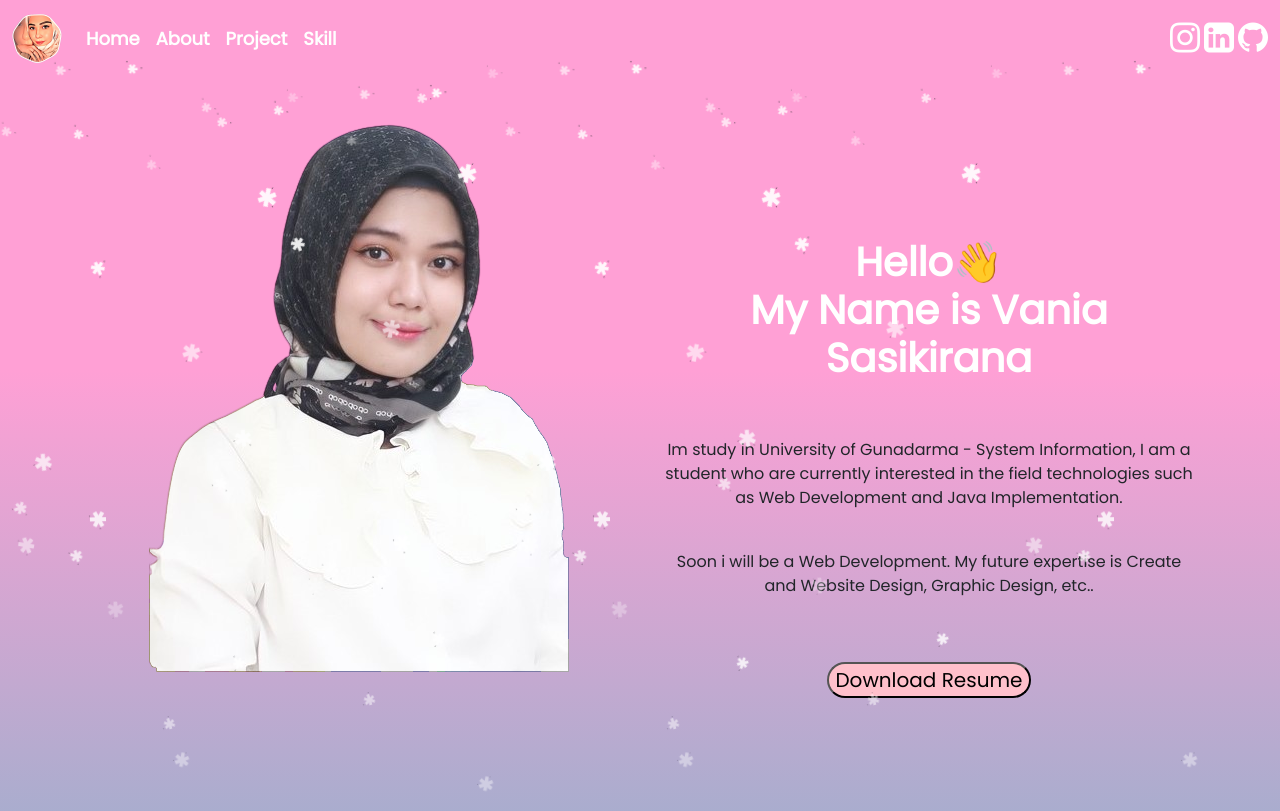
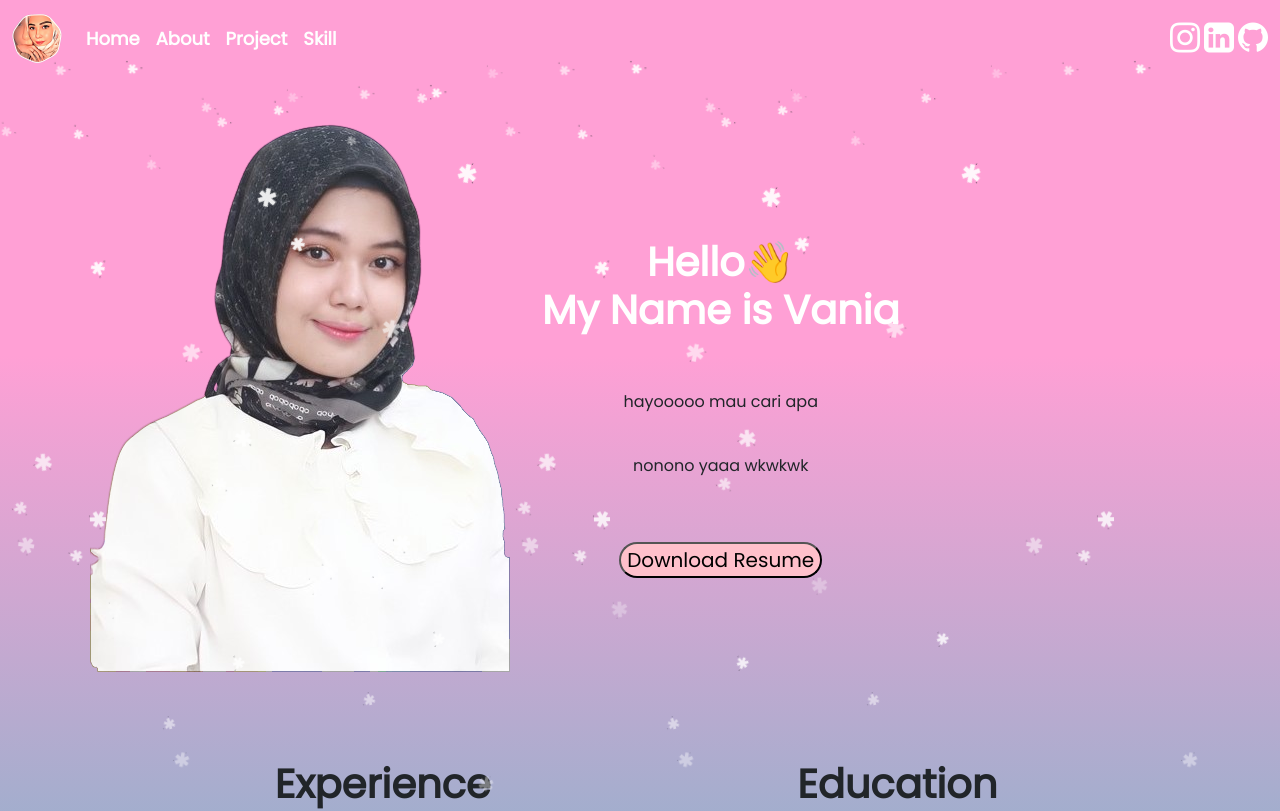
Before and after one commit to vaniaskirana/TPA-4, a React (Vite) app: page /about in a window 1280 px wide. Shown: the top 811 px of the page. Built offline with nearby package versions, Linux system fonts and the light colour scheme.

Commit message:
Update Biodata.jsx
hapus pdf dan const biodata

```diff
--- a/src/components/AboutMe/Biodata.jsx
+++ b/src/components/AboutMe/Biodata.jsx
@@ -9,13 +9,13 @@ const Biodata = ({fullname, imgPas, desme1, desme2}) => {
                 <div className="col m-2 text-center pasme"><img src={imgPas}/></div>
                     <div className="col mt-5 text-center intro">
                         <br></br>
-                        <h1 style={{color: "white", fontWeight:600}}>Hello👋 <br></br>My Name is {fullname}</h1><br></br><br></br>
-                            <p>{desme1}</p>
+                        <h1 style={{color: "white", fontWeight:600}}>Hello👋 <br></br>My Name is Vania</h1><br></br><br></br>
+                            <p>hayooooo mau cari apa</p>
                             <br></br>
-                            <p>{desme2}</p>
+                            <p>nonono yaaa wkwkwk</p>
                             <br></br><br></br>
 
-                            <a href={Pdf} style={{textDecoration: 'none'}} target="_blank"><button>Download Resume</button></a>
+                            <a  style={{textDecoration: 'none'}} target="_blank"><button>Download Resume</button></a>
                             <br></br>
                             <br></br>
                             <br></br>
```
